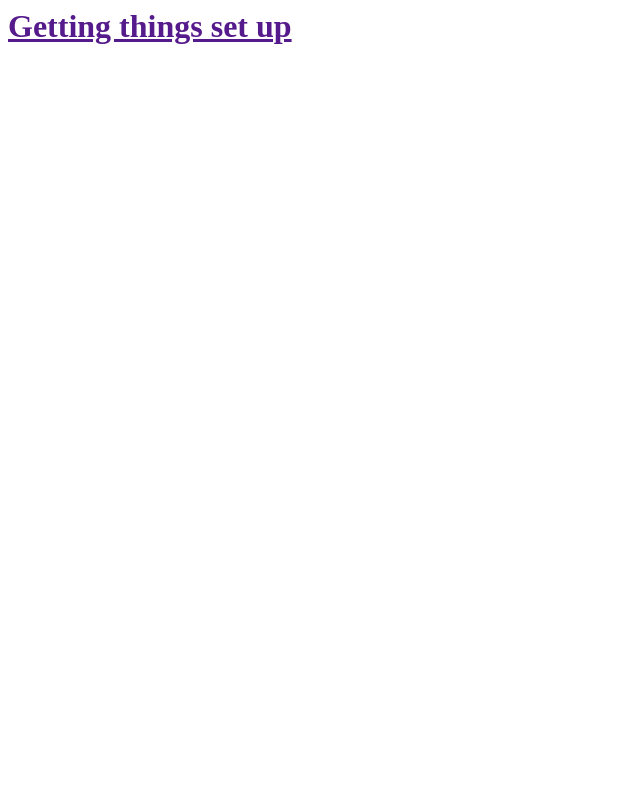
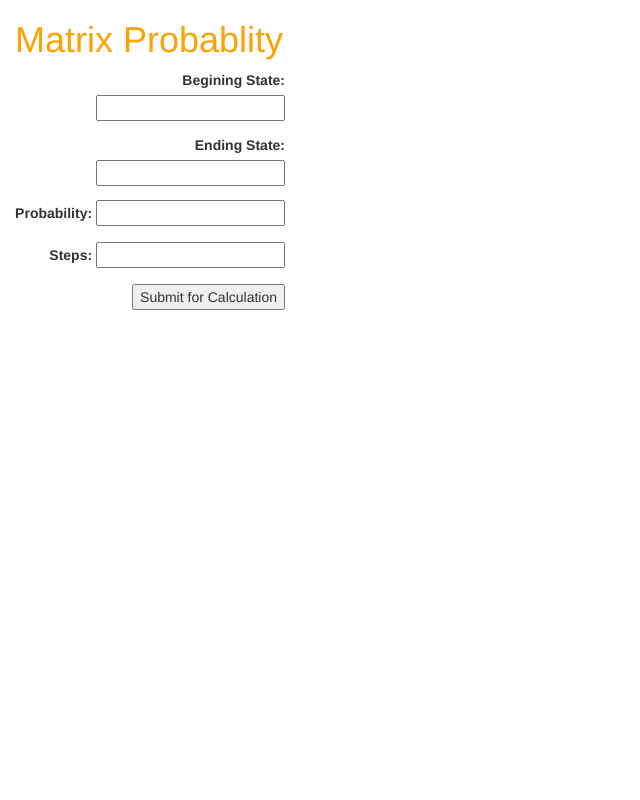
Before and after one commit to psward/django-proj, a Django app: page / in a window 1280 px wide. Shown: the whole page, without its empty margins (0-640 px from the left). Run offline with Django 3.2, Linux system fonts and the light colour scheme; data that the repository does not hold is empty; some libraries are stand-ins or nearby versions.

Commit message:
Starting on matrices

```diff
--- /dev/null
+++ b/blog/forms.py
@@ -0,0 +1,4 @@
+from django import forms
+
+class NameForm(forms.Form):
+    your_name = forms.CharField(label='Your name', max_length=100)
--- /dev/null
+++ b/blog/static/css/blog.css
@@ -0,0 +1,13 @@
+h1 {
+    color: #FCA205;
+}
+
+body {
+    padding-left: 15px;
+}
+
+#formBox {
+    float: left;
+    width: 270px;
+    text-align: right;
+}
--- a/blog/templates/blog/post_list.html
+++ b/blog/templates/blog/post_list.html
@@ -1,17 +1,36 @@
+{% load staticfiles %}
 <html>
     <head>
+        <link rel="stylesheet" href="//maxcdn.bootstrapcdn.com/bootstrap/3.2.0/css/bootstrap.min.css">
+        <link rel="stylesheet" href="//maxcdn.bootstrapcdn.com/bootstrap/3.2.0/css/bootstrap-theme.min.css">
+        <link rel="stylesheet" href="{% static 'css/blog.css' %}">
         <title>Getting things set up</title>
     </head>
     <body>
         <div>
-            <h1><a href="">Getting things set up</a></h1>
+            <h1>Matrix Probablity</h1>
         </div>
-        {% for post in posts %}
-        <div>
-            <p>published: {{ post.published_date }}</p>
-            <h1><a href="">{{ post.title }}</a></h1>
-            <p>{{ post.text|linebreaksbr }}</p>
+        <div id="formBox">
+        <form action="/your-name/" method="post">
+            <label for="your_name">Begining State: </label>
+            <input id="your_name" type="text" name="your_name" value="{{ current_name }}">
+        </form>
+
+        <form action="/your-name/" method="post">
+            <label for="your_name">Ending State: </label>
+            <input id="your_name" type="text" name="your_name" value="{{ current_name }}">
+        </form>
+
+        <form action="/your-name/" method="post">
+            <label for="your_name">Probability: </label>
+            <input id="your_name" type="text" name="your_name" value="{{ current_name }}">
+        </form>
+
+        <form action="/your-name/" method="post">
+            <label for="your_name">Steps: </label>
+            <input id="your_name" type="text" name="your_name" value="{{ current_name }}">
+        </form>
+            <input type="submit" value="Submit for Calculation">
         </div>
-        {% endfor %}
     </body>
 </html>
```
